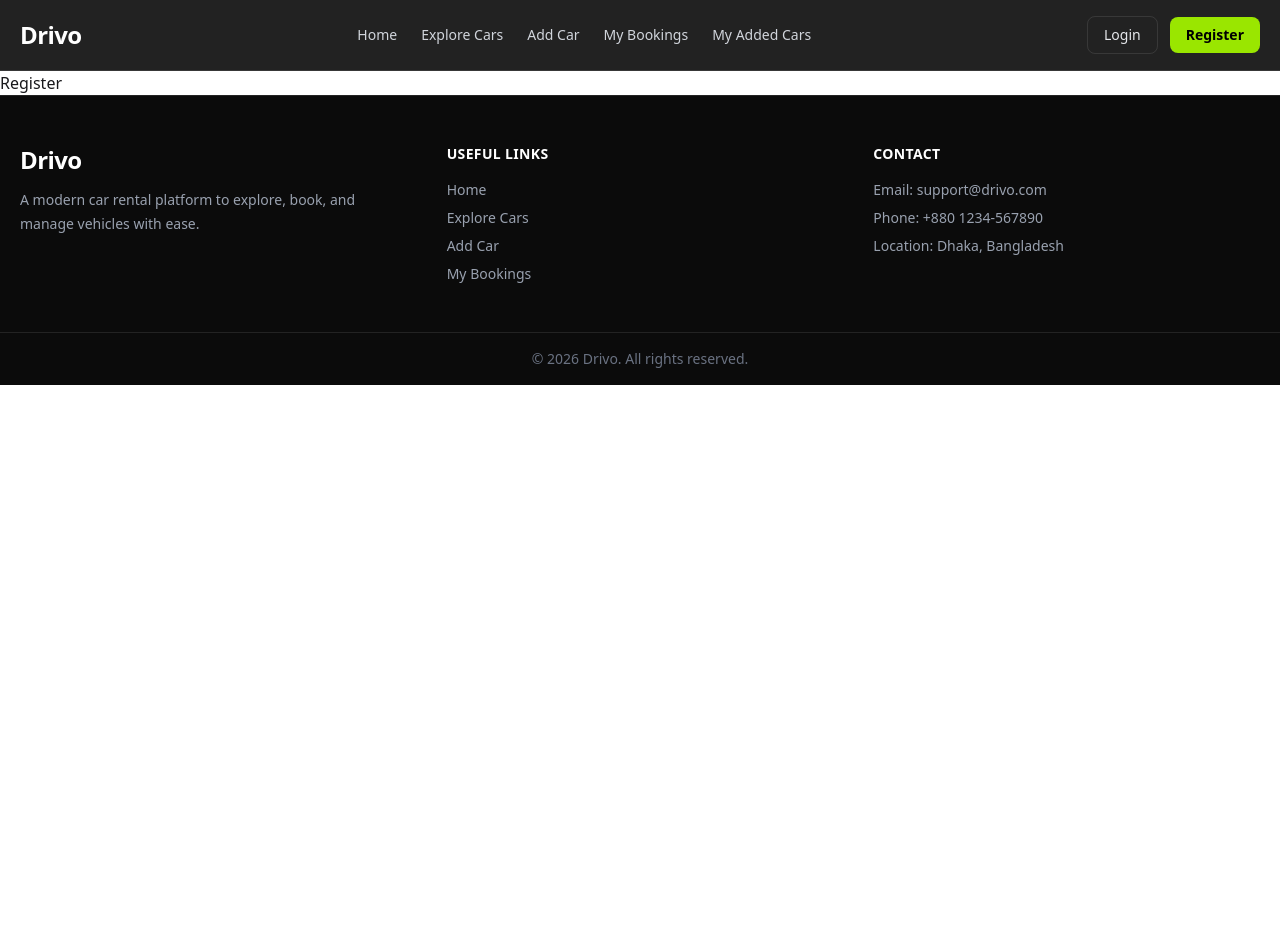
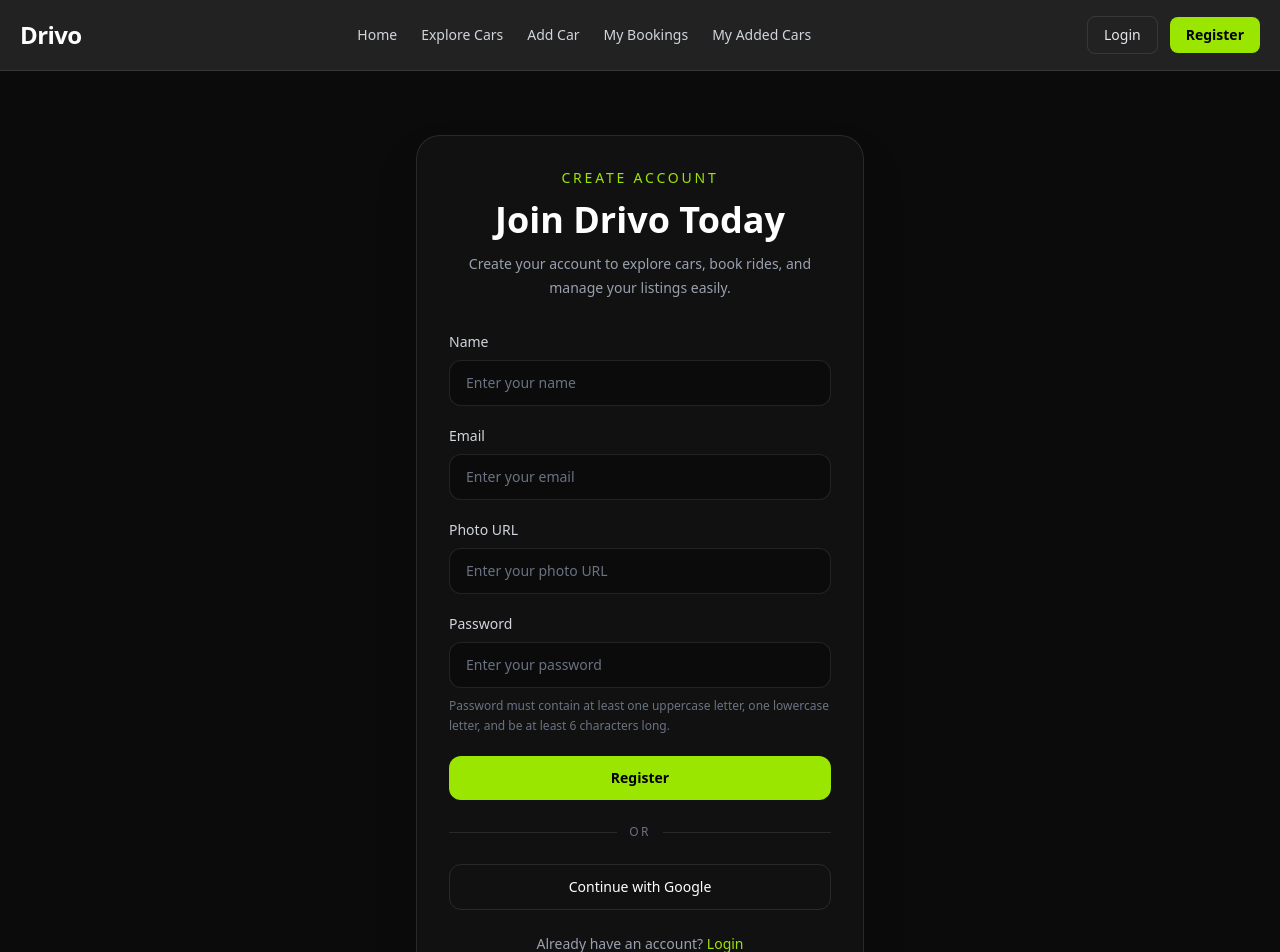
Before and after one commit to raisulconnects/Drivo_Client, a Next.js app: page /register in a window 1280 px wide. Shown: the top 952 px of the page. Before the commit the page ends 800 px from the top, so only its background shows below. Built offline with nearby package versions, Linux system fonts and the light colour scheme.

Commit message:
Added Login, Register Page, Modified Car Details Page

```diff
--- a/src/app/(auth)/login/page.jsx
+++ b/src/app/(auth)/login/page.jsx
@@ -1,7 +1,76 @@
-export default function Login() {
+import Link from "next/link";
+
+export default function LoginPage() {
   return (
-    <div>
-      <h1>Login</h1>
-    </div>
+    <section className="flex min-h-screen items-center justify-center bg-[#0b0b0b] px-5 py-16 text-white">
+      <div className="w-full max-w-md rounded-3xl border border-white/10 bg-[#111111] p-8 shadow-2xl">
+        <div className="mb-8 text-center">
+          <p className="mb-3 text-sm font-medium uppercase tracking-[0.2em] text-lime-400">
+            Welcome Back
+          </p>
+          <h1 className="text-3xl font-bold md:text-4xl">Login to Drivo</h1>
+          <p className="mt-3 text-sm leading-6 text-gray-400">
+            Access your account to manage bookings, add cars, and continue your
+            rental journey.
+          </p>
+        </div>
+
+        <form className="space-y-5">
+          <div>
+            <label className="mb-2 block text-sm font-medium text-gray-300">
+              Email
+            </label>
+            <input
+              type="email"
+              placeholder="Enter your email"
+              className="w-full rounded-xl border border-white/10 bg-[#0b0b0b] px-4 py-3 text-sm text-white outline-none transition placeholder:text-gray-500 focus:border-lime-400"
+            />
+          </div>
+
+          <div>
+            <label className="mb-2 block text-sm font-medium text-gray-300">
+              Password
+            </label>
+            <input
+              type="password"
+              placeholder="Enter your password"
+              className="w-full rounded-xl border border-white/10 bg-[#0b0b0b] px-4 py-3 text-sm text-white outline-none transition placeholder:text-gray-500 focus:border-lime-400"
+            />
+          </div>
+
+          <button
+            type="submit"
+            className="w-full rounded-xl bg-lime-400 px-5 py-3 text-sm font-semibold text-black transition hover:bg-lime-300"
+          >
+            Login
+          </button>
+        </form>
+
+        <div className="my-6 flex items-center gap-3">
+          <div className="h-px flex-1 bg-white/10" />
+          <span className="text-xs uppercase tracking-[0.2em] text-gray-500">
+            Or
+          </span>
+          <div className="h-px flex-1 bg-white/10" />
+        </div>
+
+        <button
+          type="button"
+          className="w-full rounded-xl border border-white/10 bg-transparent px-5 py-3 text-sm font-medium text-white transition hover:border-white/20 hover:bg-white/5"
+        >
+          Continue with Google
+        </button>
+
+        <p className="mt-6 text-center text-sm text-gray-400">
+          Don&apos;t have an account?{" "}
+          <Link
+            href="/register"
+            className="font-medium text-lime-400 hover:text-lime-300"
+          >
+            Register
+          </Link>
+        </p>
+      </div>
+    </section>
   );
 }
--- a/src/app/(auth)/register/page.jsx
+++ b/src/app/(auth)/register/page.jsx
@@ -1,7 +1,102 @@
-export default function Register() {
+import Link from "next/link";
+
+export default function RegisterPage() {
   return (
-    <div>
-      <h1>Register</h1>
-    </div>
+    <section className="flex min-h-screen items-center justify-center bg-[#0b0b0b] px-5 py-16 text-white">
+      <div className="w-full max-w-md rounded-3xl border border-white/10 bg-[#111111] p-8 shadow-2xl">
+        <div className="mb-8 text-center">
+          <p className="mb-3 text-sm font-medium uppercase tracking-[0.2em] text-lime-400">
+            Create Account
+          </p>
+          <h1 className="text-3xl font-bold md:text-4xl">Join Drivo Today</h1>
+          <p className="mt-3 text-sm leading-6 text-gray-400">
+            Create your account to explore cars, book rides, and manage your
+            listings easily.
+          </p>
+        </div>
+
+        <form className="space-y-5">
+          <div>
+            <label className="mb-2 block text-sm font-medium text-gray-300">
+              Name
+            </label>
+            <input
+              type="text"
+              placeholder="Enter your name"
+              className="w-full rounded-xl border border-white/10 bg-[#0b0b0b] px-4 py-3 text-sm text-white outline-none transition placeholder:text-gray-500 focus:border-lime-400"
+            />
+          </div>
+
+          <div>
+            <label className="mb-2 block text-sm font-medium text-gray-300">
+              Email
+            </label>
+            <input
+              type="email"
+              placeholder="Enter your email"
+              className="w-full rounded-xl border border-white/10 bg-[#0b0b0b] px-4 py-3 text-sm text-white outline-none transition placeholder:text-gray-500 focus:border-lime-400"
+            />
+          </div>
+
+          <div>
+            <label className="mb-2 block text-sm font-medium text-gray-300">
+              Photo URL
+            </label>
+            <input
+              type="text"
+              placeholder="Enter your photo URL"
+              className="w-full rounded-xl border border-white/10 bg-[#0b0b0b] px-4 py-3 text-sm text-white outline-none transition placeholder:text-gray-500 focus:border-lime-400"
+            />
+          </div>
+
+          <div>
+            <label className="mb-2 block text-sm font-medium text-gray-300">
+              Password
+            </label>
+            <input
+              type="password"
+              placeholder="Enter your password"
+              className="w-full rounded-xl border border-white/10 bg-[#0b0b0b] px-4 py-3 text-sm text-white outline-none transition placeholder:text-gray-500 focus:border-lime-400"
+            />
+            <p className="mt-2 text-xs leading-5 text-gray-500">
+              Password must contain at least one uppercase letter, one lowercase
+              letter, and be at least 6 characters long.
+            </p>
+          </div>
+
+          <button
+            type="submit"
+            className="w-full rounded-xl bg-lime-400 px-5 py-3 text-sm font-semibold text-black transition hover:bg-lime-300"
+          >
+            Register
+          </button>
+        </form>
+
+        <div className="my-6 flex items-center gap-3">
+          <div className="h-px flex-1 bg-white/10" />
+          <span className="text-xs uppercase tracking-[0.2em] text-gray-500">
+            Or
+          </span>
+          <div className="h-px flex-1 bg-white/10" />
+        </div>
+
+        <button
+          type="button"
+          className="w-full rounded-xl border border-white/10 bg-transparent px-5 py-3 text-sm font-medium text-white transition hover:border-white/20 hover:bg-white/5"
+        >
+          Continue with Google
+        </button>
+
+        <p className="mt-6 text-center text-sm text-gray-400">
+          Already have an account?{" "}
+          <Link
+            href="/login"
+            className="font-medium text-lime-400 hover:text-lime-300"
+          >
+            Login
+          </Link>
+        </p>
+      </div>
+    </section>
   );
 }
--- a/src/app/(main)/cars/[id]/page.jsx
+++ b/src/app/(main)/cars/[id]/page.jsx
@@ -29,18 +29,6 @@ export default async function CarDetailsPage({ params }) {
   return (
     <section className="min-h-screen bg-[#0b0b0b] py-16 text-white md:py-24">
       <div className="mx-auto max-w-7xl px-5">
-        {/* Breadcrumb */}
-        <div className="mb-8 text-sm text-gray-400">
-          <Link href="/" className="hover:text-white">
-            Home
-          </Link>{" "}
-          /{" "}
-          <Link href="/explore" className="hover:text-white">
-            Explore Cars
-          </Link>{" "}
-          / <span className="text-white">{car.name}</span>
-        </div>
-
         <div className="grid gap-10 lg:grid-cols-2">
           <div>
             <div className="overflow-hidden rounded-3xl border border-white/10 bg-[#111111]">
```
